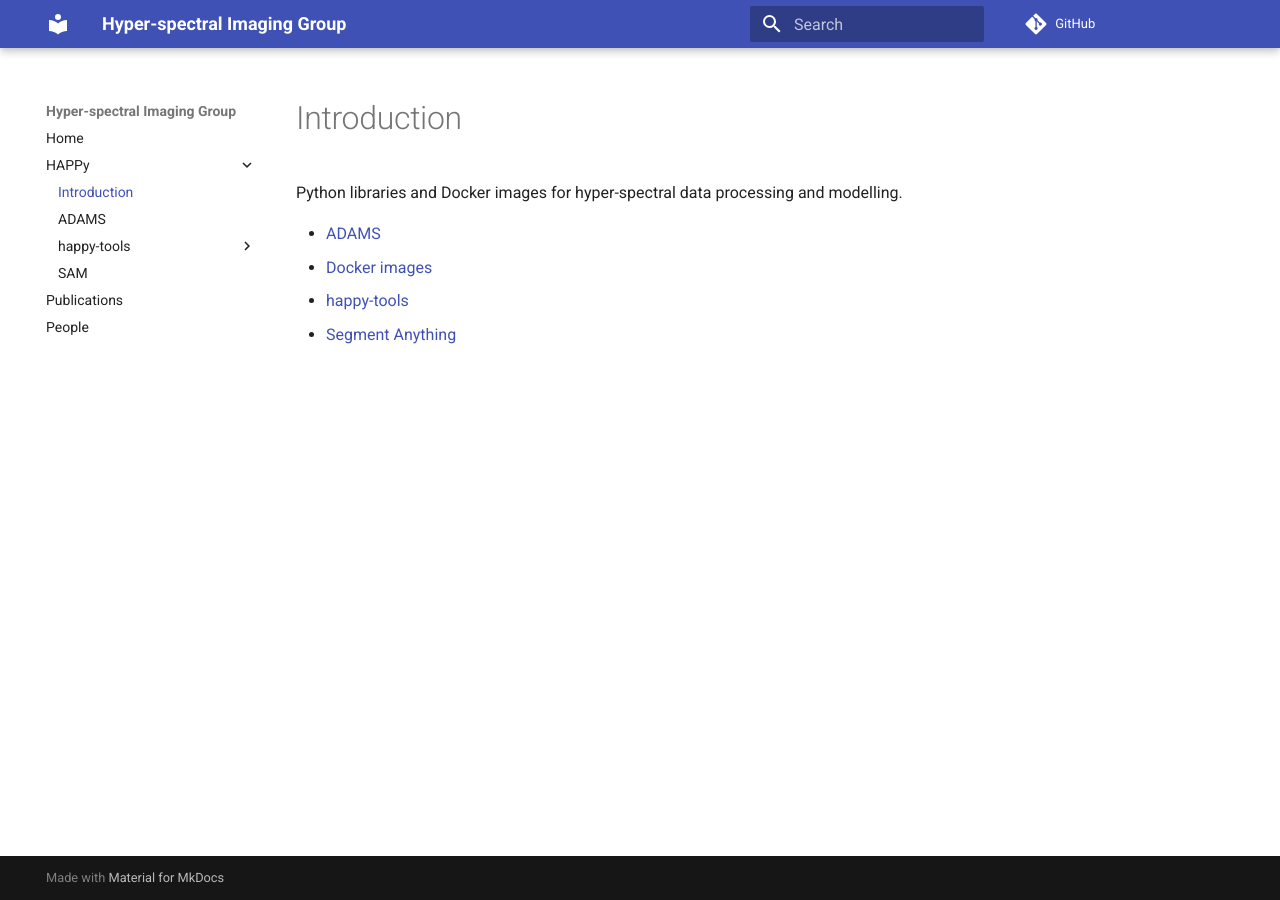
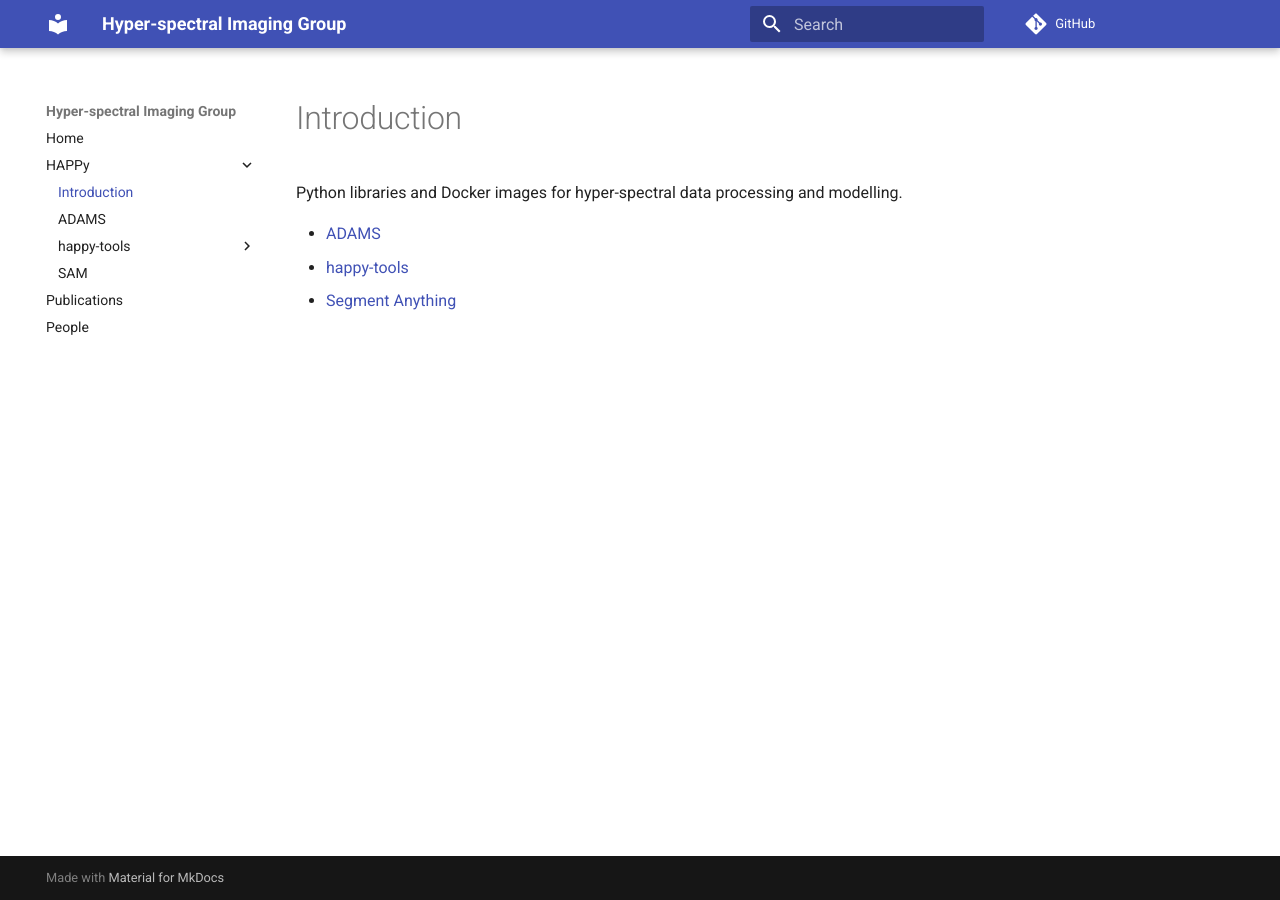
Before and after one commit to wairas/hsi-website, an MkDocs documentation site: the page built from docs/happy/index.md, in a window 1280 px wide. Built offline with MkDocs 1.6.1 and Material for MkDocs 9.7.7, drawn with Linux system fonts in a browser that asks for light colours; comment, search, counter and statistics services are not loaded.

Commit message:
removed docker images reference

```diff
--- a/docs/happy/index.md
+++ b/docs/happy/index.md
@@ -1,6 +1,5 @@
 Python libraries and Docker images for hyper-spectral data processing and modelling.
 
 * [ADAMS](adams.md)
-* [Docker images](docker_images.md)
 * [happy-tools](happy_tools.md)
 * [Segment Anything](sam.md)
```
